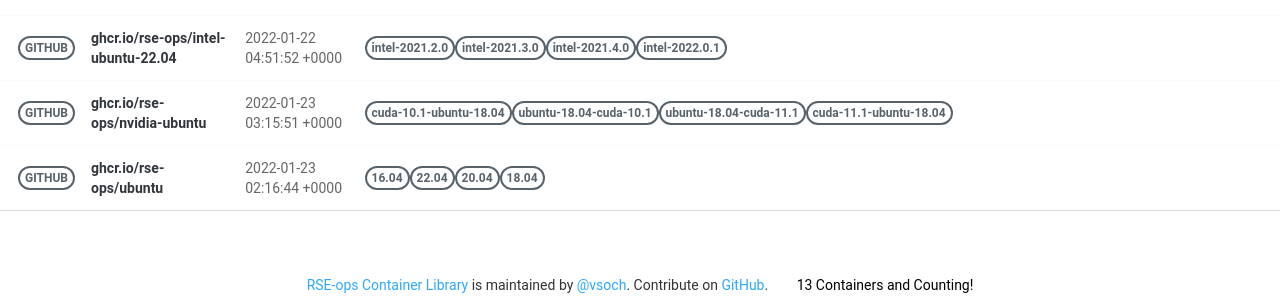
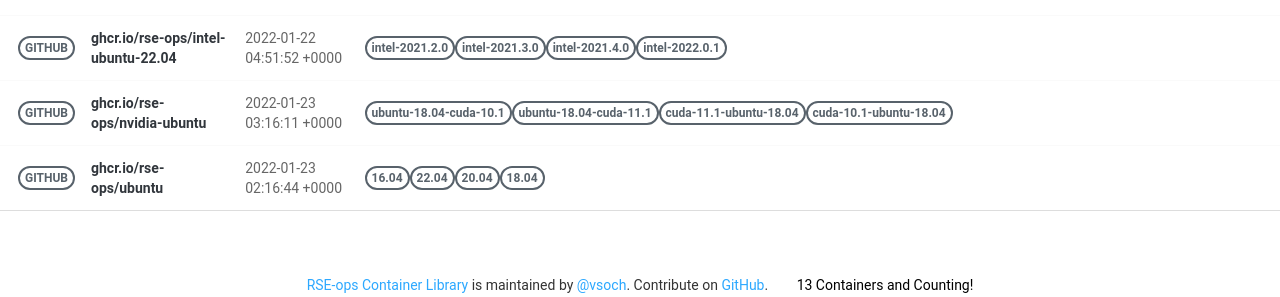
Before and after one commit to rse-ops/docker-images, a Jekyll site: the page built from pages/index.md, in a window 1280 px wide. Shown: the part 836-1133 px from the top of the page. Built offline with Jekyll 4.4.1, drawn with Linux system fonts in a browser that asks for light colours; nearby versions of some CDN libraries; part of the change alters nothing that is shown.

Commit message:
Automated push to update library 2022-01-23

```diff
--- a/_library/ghcr.io-rse-ops-nvidia-ubuntu.md
+++ b/_library/ghcr.io-rse-ops-nvidia-ubuntu.md
@@ -1,14 +1,11 @@
 ---
 layout: container
 name: ghcr.io/rse-ops/nvidia-ubuntu
-updated_at: 2022-01-23 03:15:51.947966
+updated_at: 2022-01-23 03:16:11.013103
 
 
 container_url: https://github.com/orgs/rse-ops/packages/container/package/nvidia-ubuntu
 versions:
- - tag: cuda-10.1-ubuntu-18.04
-   dockerfile: https://github.com/rse-ops/docker-images/blob/main/nvidia-ubuntu/Dockerfile
-   manifest: https://crane.ggcr.dev/manifest/ghcr.io/rse-ops/nvidia-ubuntu:cuda-10.1-ubuntu-18.04
  - tag: ubuntu-18.04-cuda-10.1
    dockerfile: https://github.com/rse-ops/docker-images/blob/main/nvidia-ubuntu/Dockerfile
    manifest: https://crane.ggcr.dev/manifest/ghcr.io/rse-ops/nvidia-ubuntu:ubuntu-18.04-cuda-10.1
@@ -18,5 +15,8 @@ versions:
  - tag: cuda-11.1-ubuntu-18.04
    dockerfile: https://github.com/rse-ops/docker-images/blob/main/nvidia-ubuntu/Dockerfile
    manifest: https://crane.ggcr.dev/manifest/ghcr.io/rse-ops/nvidia-ubuntu:cuda-11.1-ubuntu-18.04
+ - tag: cuda-10.1-ubuntu-18.04
+   dockerfile: https://github.com/rse-ops/docker-images/blob/main/nvidia-ubuntu/Dockerfile
+   manifest: https://crane.ggcr.dev/manifest/ghcr.io/rse-ops/nvidia-ubuntu:cuda-10.1-ubuntu-18.04
 
 ---
```
